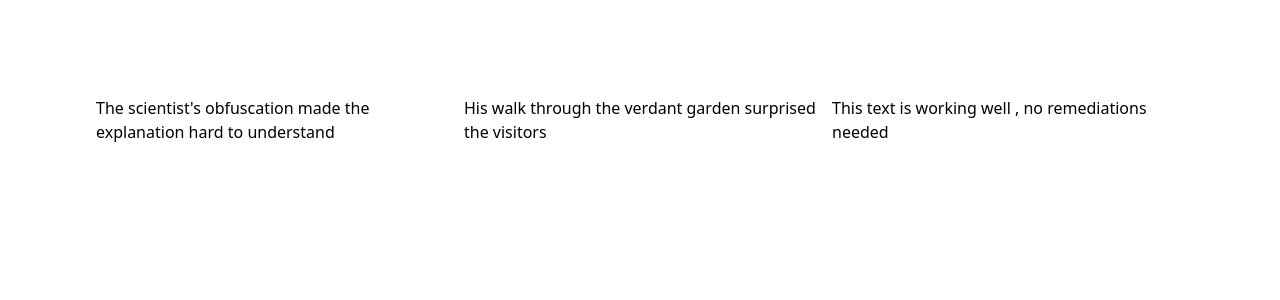
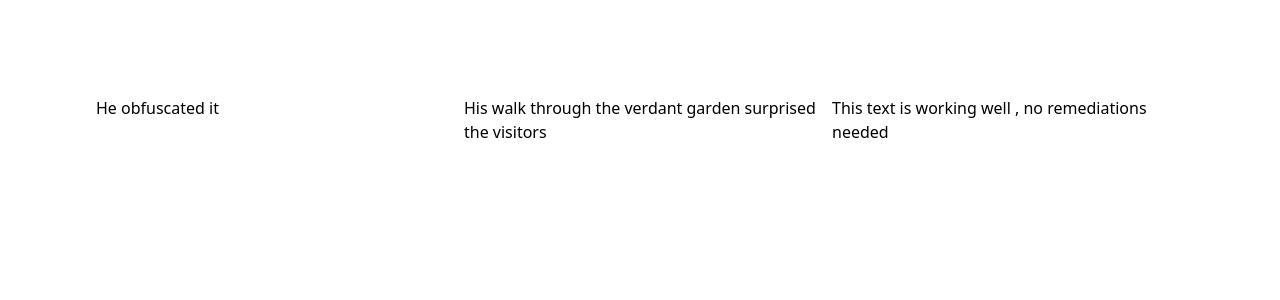
Before and after one commit to test-party/guinea-pig-next, a Next.js app: page /neurodiversity-ruleset/unusual-words in a window 1280 px wide. Shown: the top 300 px of the page. Built offline with nearby package versions, Linux system fonts and the light colour scheme.

Commit message:
add quote

```diff
--- a/src/app/neurodiversity-ruleset/unusual-words/page.tsx
+++ b/src/app/neurodiversity-ruleset/unusual-words/page.tsx
@@ -2,7 +2,7 @@
 export default function LanguageOfParts() {
     return (
         <main className="flex min-h-screen grid grid-cols-3 gap-4 p-24">
-            <p>The scientist's obfuscation made the explanation hard to understand</p>
+            <p>He obfuscated it</p>
             <p>His walk through the verdant garden surprised the visitors</p>
             <p>This text is working well , no remediations needed </p>
         </main>
```
